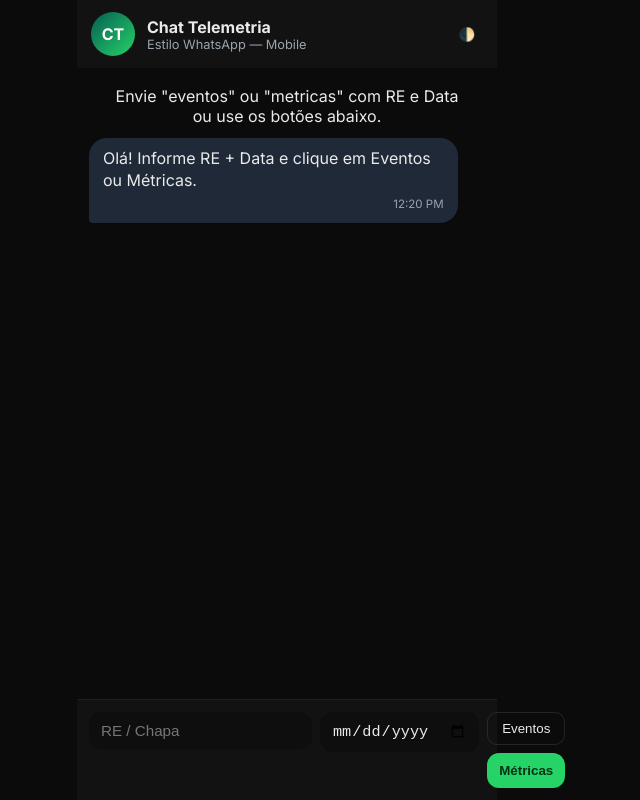
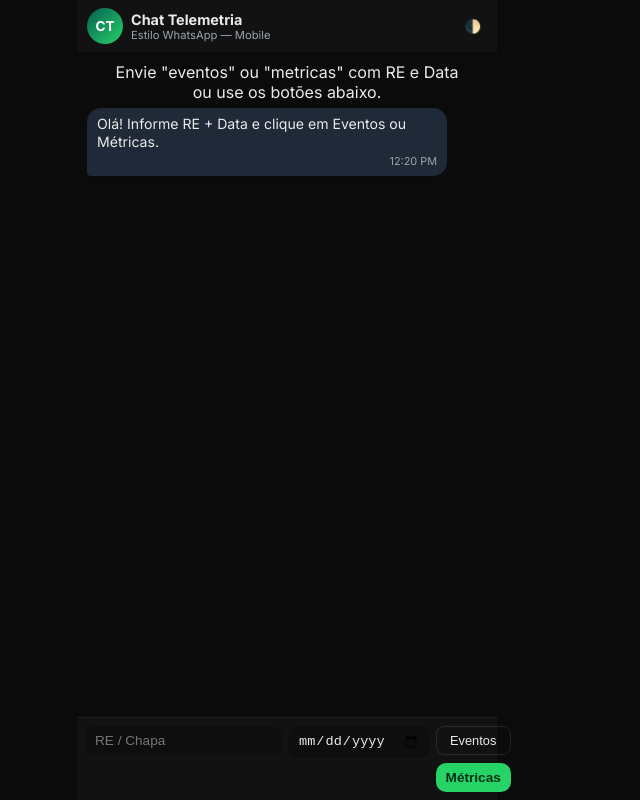
Before and after one commit to AndreanMoura/chatbot-telemetria, a plain HTML site: page Front-end/index.html in a window 1280 px wide. Shown: the whole page, without its empty margins (353-993 px from the left). Drawn offline with Linux system fonts and the light colour scheme.

Commit message:
ajuste css

```diff
--- a/Front-end/style.css
+++ b/Front-end/style.css
@@ -37,17 +37,17 @@ html,body{
   flex-direction:column;
 }
 
-/* ==================== HEADER ==================== */
+/* ==================== HEADER (compacto) ==================== */
 .header{
   background:var(--surface);
-  padding:12px 14px;
+  padding:8px 10px; /* reduzido */
   display:flex;
   align-items:center;
-  gap:12px;
+  gap:8px; /* reduzido */
 }
 .avatar{
-  width:44px;
-  height:44px;
+  width:36px;  /* reduzido */
+  height:36px;
   border-radius:50%;
   display:flex;
   align-items:center;
@@ -55,39 +55,42 @@ html,body{
   background:linear-gradient(135deg,var(--bubble-user),var(--accent));
   color:white;
   font-weight:700;
+  font-size:0.85rem;
 }
 .title{
   font-weight:700;
-  font-size:1rem;
+  font-size:0.9rem; /* menor */
 }
 .subtitle{
-  font-size:0.8rem;
+  font-size:0.7rem; /* menor */
   color:var(--muted);
 }
 .btn-icon{
   background:transparent;
   border:none;
   color:var(--text-light);
-  padding:8px;
+  padding:6px; /* menor */
   cursor:pointer;
 }
 
-/* ==================== CHAT ==================== */
+/* ==================== CHAT (compacto) ==================== */
 .chat{
   flex:1;
   overflow-y:auto;
-  padding:18px 12px;
+  padding:10px 10px; /* diminiu o padding */
   display:flex;
   flex-direction:column;
-  gap:12px;
+  gap:6px; /* metade do original */
 }
 
+/* ==================== MENSAGENS ==================== */
 .msg{
-  max-width:86%;
-  padding:10px 14px;
-  border-radius:18px;
-  line-height:1.35;
-  box-shadow:0 2px 0 rgba(0,0,0,0.15);
+  max-width:85%;
+  padding:7px 10px; /* mais compacto */
+  border-radius:14px; /* borda menor */
+  line-height:1.28; /* menos espaço de linha */
+  box-shadow:0 1px 0 rgba(0,0,0,0.15);
+  font-size:0.88rem; /* levemente menor */
 }
 .msg.user{
   align-self:flex-end;
@@ -102,27 +105,27 @@ html,body{
 }
 .time{
   display:block;
-  font-size:0.72rem;
+  font-size:0.68rem; /* menor */
   color:var(--muted);
-  margin-top:6px;
+  margin-top:4px; /* reduzido */
   text-align:right;
 }
 
-/* ==================== TABLE ==================== */
+/* ==================== TABLE (compacto) ==================== */
 .tabela-excel{
   width:100%;
   border-collapse:collapse;
-  margin-top:8px;
-  font-size:0.9rem;
+  margin-top:6px; /* reduzido */
+  font-size:0.8rem;
 }
 .tabela-excel th{
   background:rgba(255,255,255,0.04);
-  padding:8px;
-  font-size:0.78rem;
+  padding:6px; /* reduzido */
+  font-size:0.72rem;
   text-align:left;
 }
 .tabela-excel td{
-  padding:8px;
+  padding:5px 6px; /* compactação */
   border-bottom:1px solid rgba(255,255,255,0.05);
 }
 .tabela-excel td.num{
@@ -132,42 +135,45 @@ html,body{
   color:#6ee7b7;
 }
 
-/* ==================== INPUT AREA ==================== */
+/* ==================== INPUT AREA (compacto) ==================== */
 .composer{
   display:flex;
-  gap:8px;
-  padding:12px;
+  gap:6px; /* reduzido */
+  padding:8px; /* diminuído */
   background:var(--surface);
   border-top:1px solid rgba(255,255,255,0.05);
 }
 .inputs{
   flex:1;
   display:flex;
-  gap:8px;
+  gap:6px; /* menor */
 }
 .field input{
-  padding:10px 12px;
+  padding:7px 10px; /* reduzido */
   border:none;
-  border-radius:12px;
+  border-radius:10px;
   background:var(--input-bg);
   color:var(--text-light);
-  font-size:0.95rem;
+  font-size:0.85rem;
 }
 
+/* Botões compactos */
 .btn-alt{
   background:transparent;
   border:1px solid rgba(255,255,255,0.1);
   color:var(--text-light);
-  padding:8px 10px;
-  border-radius:10px;
+  padding:6px 8px;
+  border-radius:8px;
+  font-size:0.8rem;
   cursor:pointer;
 }
 .btn-send{
   background:var(--accent);
   border:none;
-  padding:10px 12px;
-  border-radius:12px;
+  padding:7px 10px;
+  border-radius:10px;
   color:#003218;
   font-weight:700;
+  font-size:0.85rem;
   cursor:pointer;
 }
```
